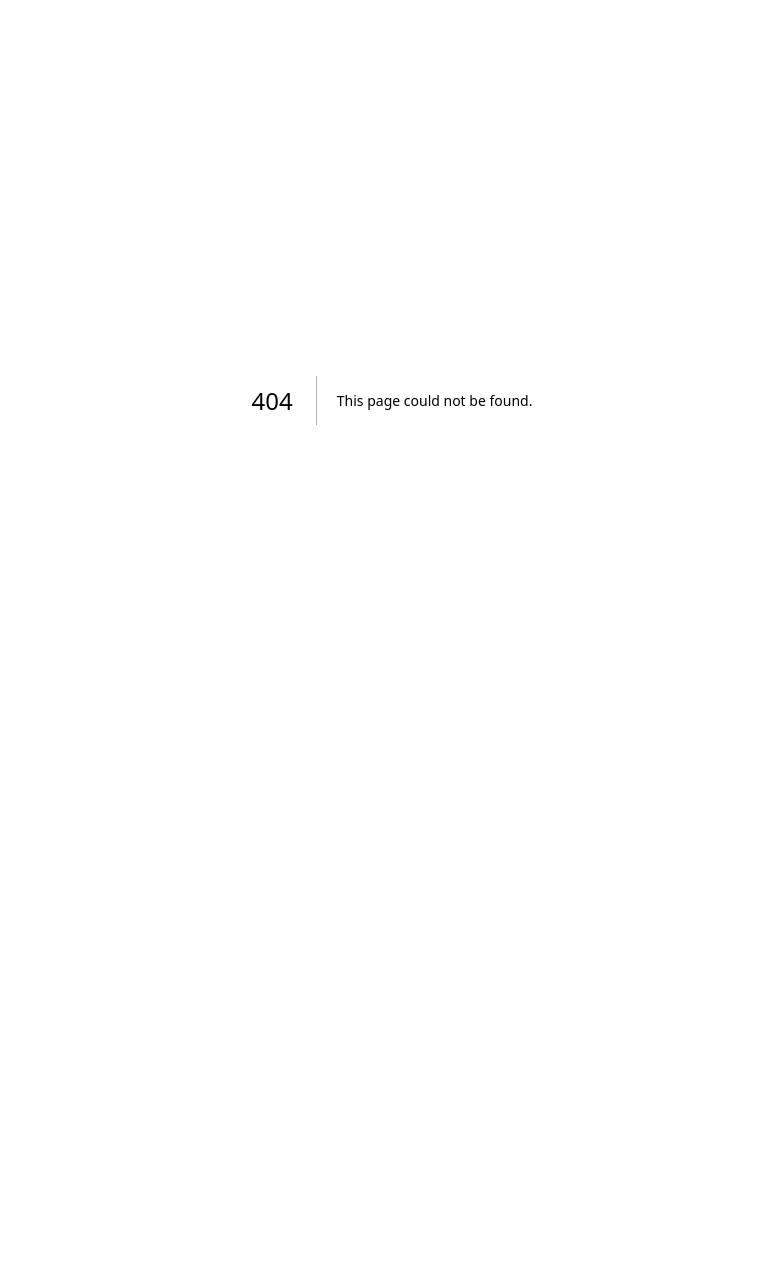
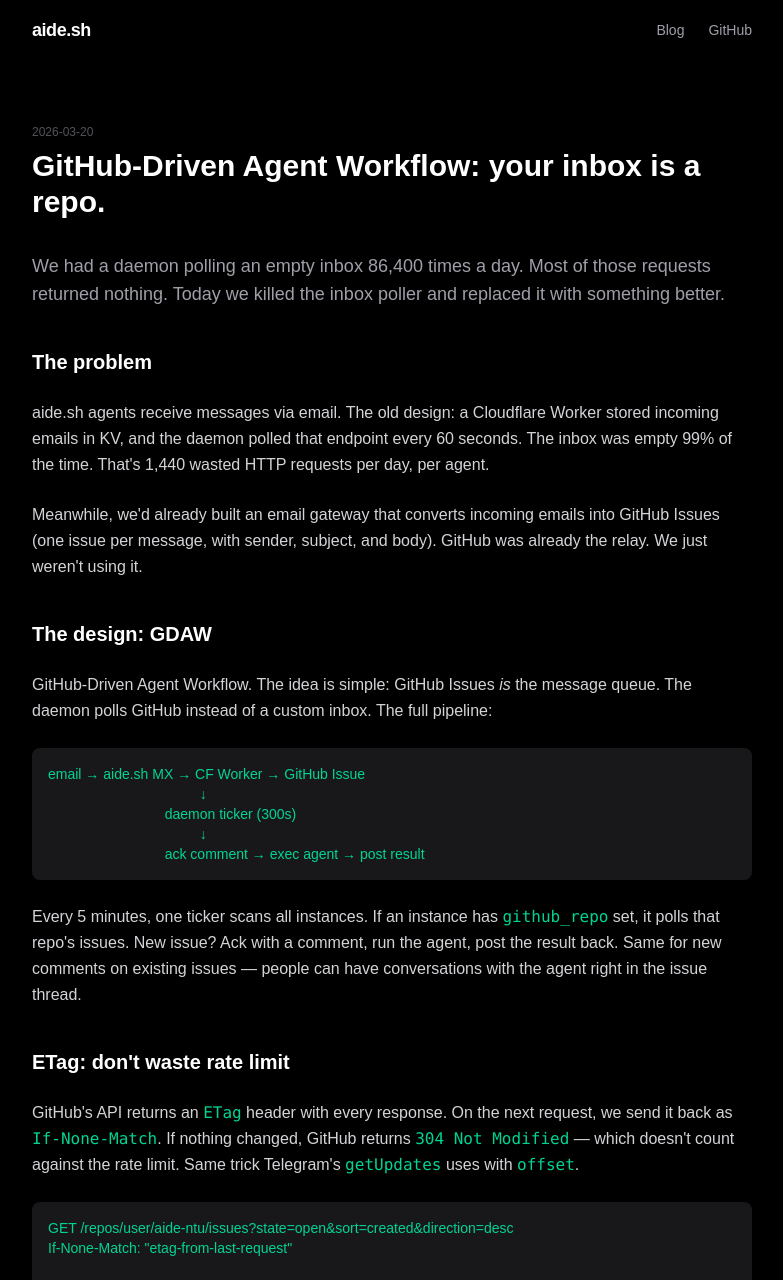
Before and after one commit to yiidtw/aide-site, a Next.js app: page /blog/github-driven-agent-workflow in a window 1280 px wide. Before the commit this address had no page. Shown: the top 1280 px of the page, without its empty margins (248-1031 px from the left). Before the commit the page ends 800 px from the top, so only its background shows below. Built offline with nearby package versions, Linux system fonts and the light colour scheme.

Commit message:
blog: day 3 — GitHub-Driven Agent Workflow

```diff
--- /dev/null
+++ b/app/blog/github-driven-agent-workflow/page.tsx
@@ -0,0 +1,200 @@
+export default function Post() {
+  return (
+    <main className="min-h-screen bg-black text-white">
+      <nav className="flex items-center justify-between px-6 py-4 max-w-3xl mx-auto">
+        <a href="/" className="font-mono text-lg font-bold tracking-tight hover:text-emerald-400 transition">aide.sh</a>
+        <div className="flex gap-6 text-sm text-zinc-400 font-mono">
+          <a href="/blog" className="hover:text-white transition">Blog</a>
+          <a href="https://github.com/yiidtw/aide" className="hover:text-white transition">GitHub</a>
+        </div>
+      </nav>
+
+      <article className="max-w-3xl mx-auto px-6 pt-16 pb-20">
+        <p className="text-xs text-zinc-600 font-mono mb-2">2026-03-20</p>
+        <h1 className="text-3xl font-bold mb-8">GitHub-Driven Agent Workflow: your inbox is a repo.</h1>
+
+        <div className="prose prose-invert prose-sm max-w-none space-y-6 text-zinc-300 leading-relaxed">
+
+          <p className="text-lg text-zinc-400">
+            We had a daemon polling an empty inbox 86,400 times a day.
+            Most of those requests returned nothing. Today we killed the inbox poller
+            and replaced it with something better.
+          </p>
+
+          <h2 className="text-xl font-bold text-white pt-4">The problem</h2>
+
+          <p>
+            aide.sh agents receive messages via email. The old design: a Cloudflare Worker
+            stored incoming emails in KV, and the daemon polled that endpoint every 60 seconds.
+            The inbox was empty 99% of the time. That&apos;s 1,440 wasted HTTP requests per day,
+            per agent.
+          </p>
+
+          <p>
+            Meanwhile, we&apos;d already built an email gateway that converts incoming emails
+            into GitHub Issues (one issue per message, with sender, subject, and body).
+            GitHub was already the relay. We just weren&apos;t using it.
+          </p>
+
+          <h2 className="text-xl font-bold text-white pt-4">The design: GDAW</h2>
+
+          <p>
+            GitHub-Driven Agent Workflow. The idea is simple: GitHub Issues <em>is</em> the
+            message queue. The daemon polls GitHub instead of a custom inbox. The full pipeline:
+          </p>
+
+          <pre className="bg-zinc-900 p-4 rounded-lg text-sm overflow-x-auto font-mono text-emerald-400">
+{`email → aide.sh MX → CF Worker → GitHub Issue
+                                       ↓
+                              daemon ticker (300s)
+                                       ↓
+                              ack comment → exec agent → post result`}
+          </pre>
+
+          <p>
+            Every 5 minutes, one ticker scans all instances. If an instance
+            has <code className="text-emerald-400">github_repo</code> set, it polls
+            that repo&apos;s issues. New issue? Ack with a comment, run the agent, post the
+            result back. Same for new comments on existing issues &mdash; people can have
+            conversations with the agent right in the issue thread.
+          </p>
+
+          <h2 className="text-xl font-bold text-white pt-4">ETag: don&apos;t waste rate limit</h2>
+
+          <p>
+            GitHub&apos;s API returns an <code className="text-emerald-400">ETag</code> header
+            with every response. On the next request, we send it back
+            as <code className="text-emerald-400">If-None-Match</code>. If nothing changed,
+            GitHub returns <code className="text-emerald-400">304 Not Modified</code> &mdash;
+            which doesn&apos;t count against the rate limit. Same trick
+            Telegram&apos;s <code className="text-emerald-400">getUpdates</code> uses
+            with <code className="text-emerald-400">offset</code>.
+          </p>
+
+          <pre className="bg-zinc-900 p-4 rounded-lg text-sm overflow-x-auto font-mono text-emerald-400">
+{`GET /repos/user/aide-ntu/issues?state=open&sort=created&direction=desc
+If-None-Match: "etag-from-last-request"
+
+→ 304 Not Modified (free, no rate limit hit)
+→ 200 OK + new ETag (only when there are changes)`}
+          </pre>
+
+          <h2 className="text-xl font-bold text-white pt-4">Ticker, not per-instance pollers</h2>
+
+          <p>
+            First version spawned one async task per instance at daemon startup.
+            Problem: add a new agent, you have to restart the daemon. That&apos;s not how
+            a container runtime should work.
+          </p>
+
+          <p>
+            We refactored to a <strong>single ticker</strong> &mdash; same pattern as
+            the cron scheduler. One loop, every 300 seconds, scans all instances. New
+            instance with <code className="text-emerald-400">github_repo</code>? Picked up
+            on the next tick. Removed instance? Cleaned from the state map automatically.
+            Token rotated in the vault? Reloaded on the next tick. Zero restarts.
+          </p>
+
+          <pre className="bg-zinc-900 p-4 rounded-lg text-sm overflow-x-auto font-mono text-emerald-400">
+{`// Single ticker — scans all instances each tick
+loop {
+    let token = load_vault_env("GITHUB_TOKEN");
+    for inst in instance_manager.list() {
+        let repo = resolve_github_repo(inst);  // manifest or Agentfile
+        let state = states.entry(inst).or_seed();
+        poll_issues(repo, token, state);
+        poll_comments(repo, token, state);
+    }
+    states.retain(|name| still_exists(name));  // cleanup
+    sleep(300s);
+}`}
+          </pre>
+
+          <h2 className="text-xl font-bold text-white pt-4">Setup: two lines</h2>
+
+          <pre className="bg-zinc-900 p-4 rounded-lg text-sm overflow-x-auto font-mono text-emerald-400">
+{`# Deploy agent to GitHub (creates repo, writes github_repo back)
+$ aide deploy --github my-agent
+
+# Or set it manually in instance.toml
+github_repo = "yourname/aide-my-agent"
+
+# Or declare in Agentfile.toml
+[expose]
+github = { repo = "yourname/aide-my-agent" }`}
+          </pre>
+
+          <p>
+            The daemon needs <code className="text-emerald-400">GITHUB_TOKEN</code> in
+            the vault. That&apos;s it. Next <code className="text-emerald-400">aide up</code> (or
+            next tick if already running) starts polling.
+          </p>
+
+          <h2 className="text-xl font-bold text-white pt-4">What we killed</h2>
+
+          <p>
+            The old <code className="text-emerald-400">start_inbox_poller()</code> is gone.
+            It polled a CF Worker KV endpoint every 60 seconds, parsed JSON, matched agents
+            by email prefix, logged, acked, and deleted. 87 lines of code that did almost
+            nothing useful almost all the time.
+          </p>
+
+          <p>
+            Replaced by a ticker that uses GitHub as the message store. Issues are durable,
+            searchable, commentable. You can see the full conversation history. You can
+            @mention people. You can add labels. The agent&apos;s memory commits go to the
+            same repo. Everything in one place.
+          </p>
+
+          <h2 className="text-xl font-bold text-white pt-4">The Docker parallel</h2>
+
+          <p>
+            In Docker, you don&apos;t restart the daemon to add a container.
+            In aide.sh, you shouldn&apos;t restart the daemon to add an agent. The ticker
+            model makes this true: <code className="text-emerald-400">aide deploy --github</code>,
+            and the agent is reachable via email within 5 minutes. No restart,
+            no config reload, no signal.
+          </p>
+
+          <pre className="bg-zinc-900 p-4 rounded-lg text-sm overflow-x-auto font-mono text-emerald-400">
+{`$ aide deploy --github ntu.ydwu
+deploying ntu.ydwu → github.com/user/aide-ntu
+  repo: https://github.com/user/aide-ntu
+
+# Daemon log (next tick):
+github poller tracking new instance  instance=ntu.ydwu  repo=user/aide-ntu
+seeded from existing issues  last_seen=1`}
+          </pre>
+
+          <h2 className="text-xl font-bold text-white pt-4">What&apos;s next</h2>
+
+          <p>
+            Right now the agent responds by calling <code className="text-emerald-400">claude -p</code> with
+            the persona and skill catalog. That works, but it&apos;s a full LLM call for every
+            message. Next step: a lightweight intent router that maps common patterns to
+            skills directly, falling back to LLM only when needed.
+          </p>
+
+          <p>
+            The repo naming convention is <code className="text-emerald-400">aide-{"{agent}"}</code> under
+            the user&apos;s GitHub account. Clean, predictable, and the email gateway can
+            derive the repo from the agent name without explicit mapping.
+          </p>
+
+          <p className="text-zinc-500 text-xs mt-8">
+            Day 3 of building aide.sh in public. v0.4.1. Follow along on{" "}
+            <a href="https://x.com/yiidtw" className="text-emerald-400 hover:underline">Twitter</a>.
+          </p>
+        </div>
+      </article>
+
+      <footer className="border-t border-zinc-800 py-8 text-center text-sm text-zinc-500 font-mono max-w-3xl mx-auto">
+        <div className="flex justify-center gap-6 mb-4">
+          <a href="https://x.com/yiidtw" className="hover:text-white transition">Twitter</a>
+          <a href="https://github.com/yiidtw/aide" className="hover:text-white transition">GitHub</a>
+          <a href="https://aide.sh" className="hover:text-white transition">aide.sh</a>
+        </div>
+      </footer>
+    </main>
+  );
+}
--- a/app/blog/page.tsx
+++ b/app/blog/page.tsx
@@ -1,4 +1,10 @@
 const posts = [
+  {
+    slug: "github-driven-agent-workflow",
+    date: "2026-03-20",
+    title: "GitHub-Driven Agent Workflow: your inbox is a repo.",
+    preview: "Killed the inbox poller. GitHub Issues is the message queue now. ETag-based polling, single ticker, zero-restart agent discovery.",
+  },
   {
     slug: "vault-v2-and-mcp-fix",
     date: "2026-03-19",
```
